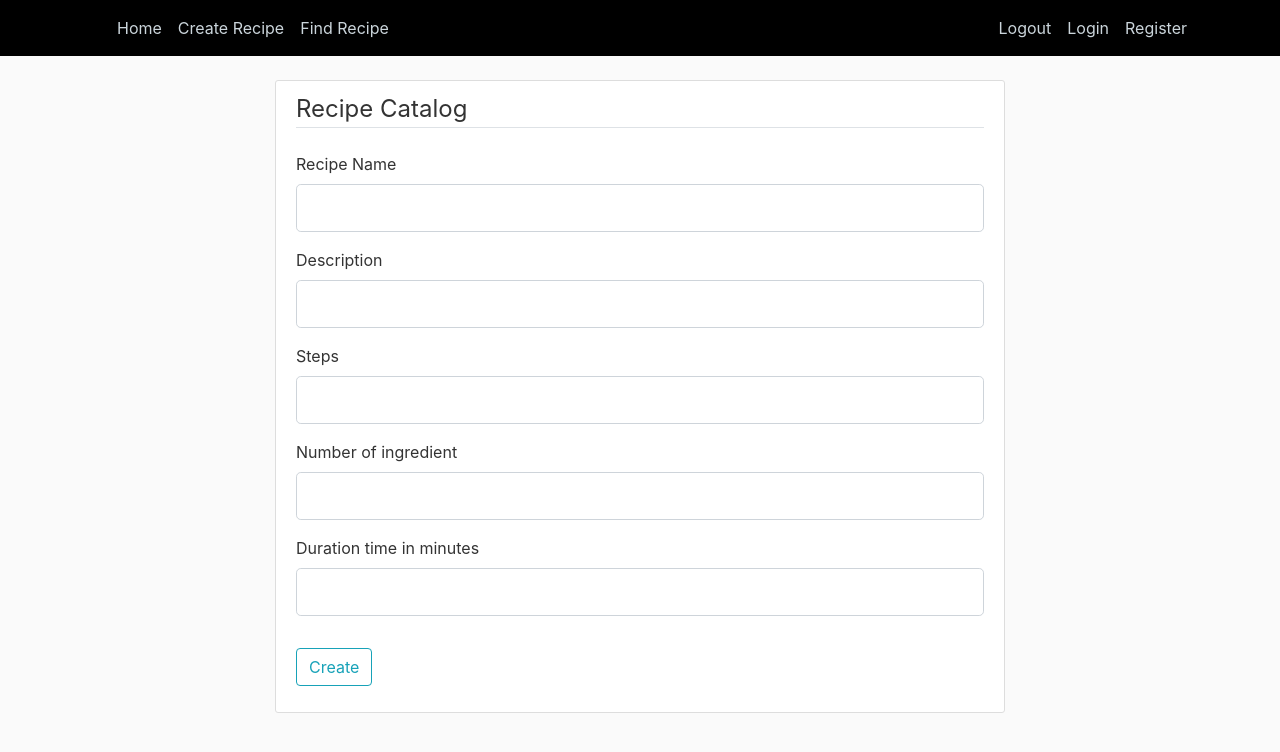
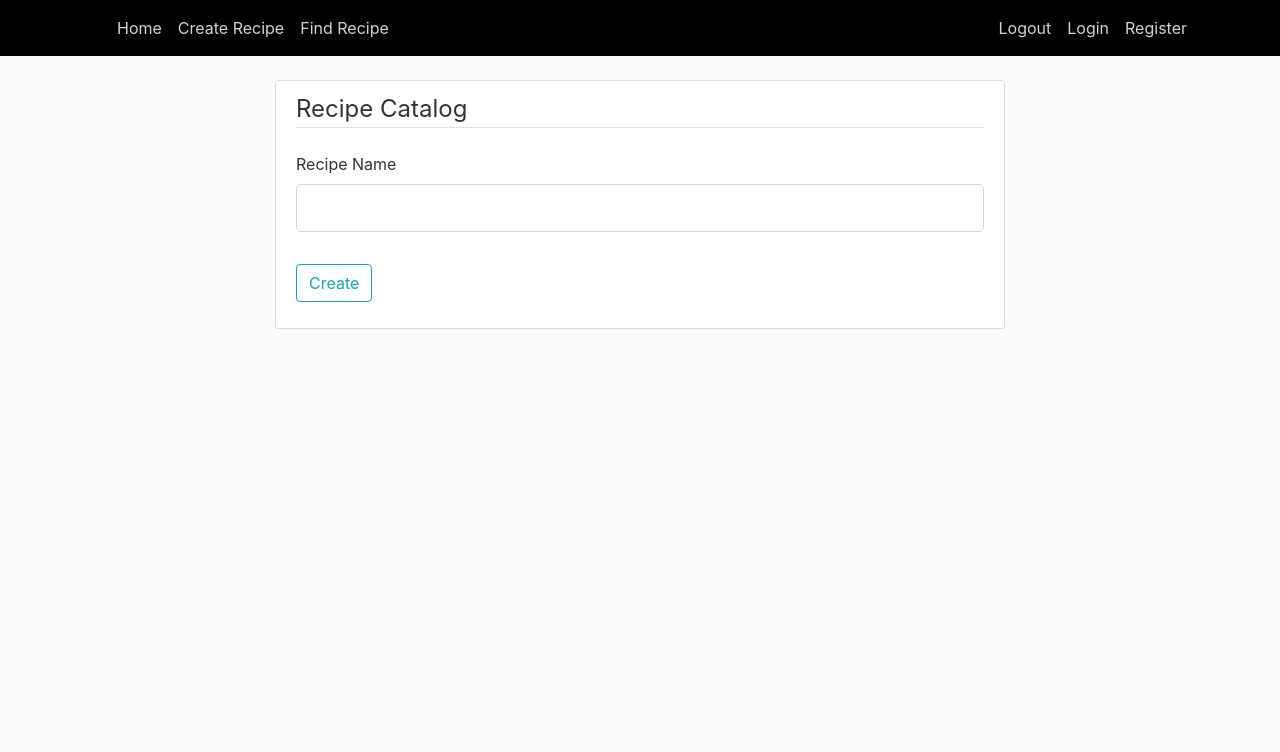
Before and after one commit to bartawil/Cooking-Made-Social, a Flask app: page /recipe_catalog in a window 1280 px wide. Shown: the top 752 px of the page. Run offline with Flask 2, Linux system fonts and the light colour scheme; the visitor is signed in with stand-in values (Sample User, id 1); some libraries are stand-ins or nearby versions.

Commit message:
search for recipe with sub-name after creating index to post table by recipe_name column. query for create index - "CREATE INDEX tableName_columnName_idx ON tableName (columnName)"

```diff
--- a/application/moduls/search/forms.py
+++ b/application/moduls/search/forms.py
@@ -4,11 +4,5 @@ from wtforms.validators import DataRequired, Length, Email, EqualTo
 
 
 class FindRecipeForm(FlaskForm):
-    contributer = IntegerField('Author Id', validators=[DataRequired()])
     name = StringField('Recipe Name', validators=[DataRequired(), Length(min=0, max=255)])
-    descriptor = StringField('Description')
-    steps = StringField('Steps', validators=[DataRequired(), Length(min=0, max=255)])
-    n_steps = IntegerField('Number of steps')
-    n_ingredient = IntegerField('Number of ingredient')
-    minutes = IntegerField('Duration time in minutes')
     submit = SubmitField('Create')
--- a/application/moduls/search/routs.py
+++ b/application/moduls/search/routs.py
@@ -1,6 +1,7 @@
 import flask
-from flask import Blueprint, render_template, session, url_for, redirect
+from flask import Blueprint, render_template, session, url_for, redirect, flash
 
+from application.moduls.search import search_recipe
 from application.moduls.search.forms import FindRecipeForm
 
 search = Blueprint('search', __name__)
@@ -13,7 +14,10 @@ def recipe_catalog():
     else:
         form = FindRecipeForm()
         if form.validate_on_submit():
-            # flash(f'Recipe "{form.name.data}" Upload successfully!', 'success')
-            # upload_recipe(form.data)
-            return redirect(url_for('home.home'))
+            # return the last post id
+            post_id = search_recipe(form.data)
+            if len(post_id) != 0:
+                flash(f'"{len(post_id)}" recipes came from search!', 'success')
+            else:
+                flash(f'Cannot find recipe that contains this string', 'danger')
         return render_template('recipe_catalog.html', title='Recipe Catalog', form=form)
--- a/application/templates/recipe_catalog.html
+++ b/application/templates/recipe_catalog.html
@@ -18,58 +18,6 @@
                         {{ form.name(class="form-control form-control-lg") }}
                     {% endif %}
                 </div>
-                <div class="form-group">
-                    {{ form.descriptor.label(class="form-control-label") }}
-                    {% if form.descriptor.errors %}
-                        {{ form.descriptor(class="form-control form-control-lg is-invalid") }}
-                        <div class="invalid-feedback">
-                            {% for error in form.descriptor.errors %}
-                                <span>{{ error }}</span>
-                            {% endfor %}
-                        </div>
-                    {% else %}
-                        {{ form.descriptor(class="form-control form-control-lg") }}
-                    {% endif %}
-                </div>
-                <div class="form-group">
-                    {{ form.steps.label(class="form-control-label") }}
-                    {% if form.steps.errors %}
-                        {{ form.steps(class="form-control form-control-lg is-invalid") }}
-                        <div class="invalid-feedback">
-                            {% for error in form.steps.errors %}
-                                <span>{{ error }}</span>
-                            {% endfor %}
-                        </div>
-                    {% else %}
-                        {{ form.steps(class="form-control form-control-lg") }}
-                    {% endif %}
-                </div>
-                <div class="form-group">
-                    {{ form.n_ingredient.label(class="form-control-label") }}
-                    {% if form.n_ingredient.errors %}
-                        {{ form.n_ingredient(class="form-control form-control-lg is-invalid") }}
-                        <div class="invalid-feedback">
-                            {% for error in form.n_ingredient.errors %}
-                                <span>{{ error }}</span>
-                            {% endfor %}
-                        </div>
-                    {% else %}
-                        {{ form.n_ingredient(class="form-control form-control-lg") }}
-                    {% endif %}
-                </div>
-                <div class="form-group">
-                    {{ form.minutes.label(class="form-control-label") }}
-                    {% if form.minutes.errors %}
-                        {{ form.minutes(class="form-control form-control-lg is-invalid") }}
-                        <div class="invalid-feedback">
-                            {% for error in form.minutes.errors %}
-                                <span>{{ error }}</span>
-                            {% endfor %}
-                        </div>
-                    {% else %}
-                        {{ form.minutes(class="form-control form-control-lg") }}
-                    {% endif %}
-                </div>
             </fieldset>
             <div class="form-group">
                 {{ form.submit(class="btn btn-outline-info") }}
```
Also changed, not shown: application/Classes.py (+9 -44 lines), application/moduls/search/__init__.py (+8 -0 lines).
